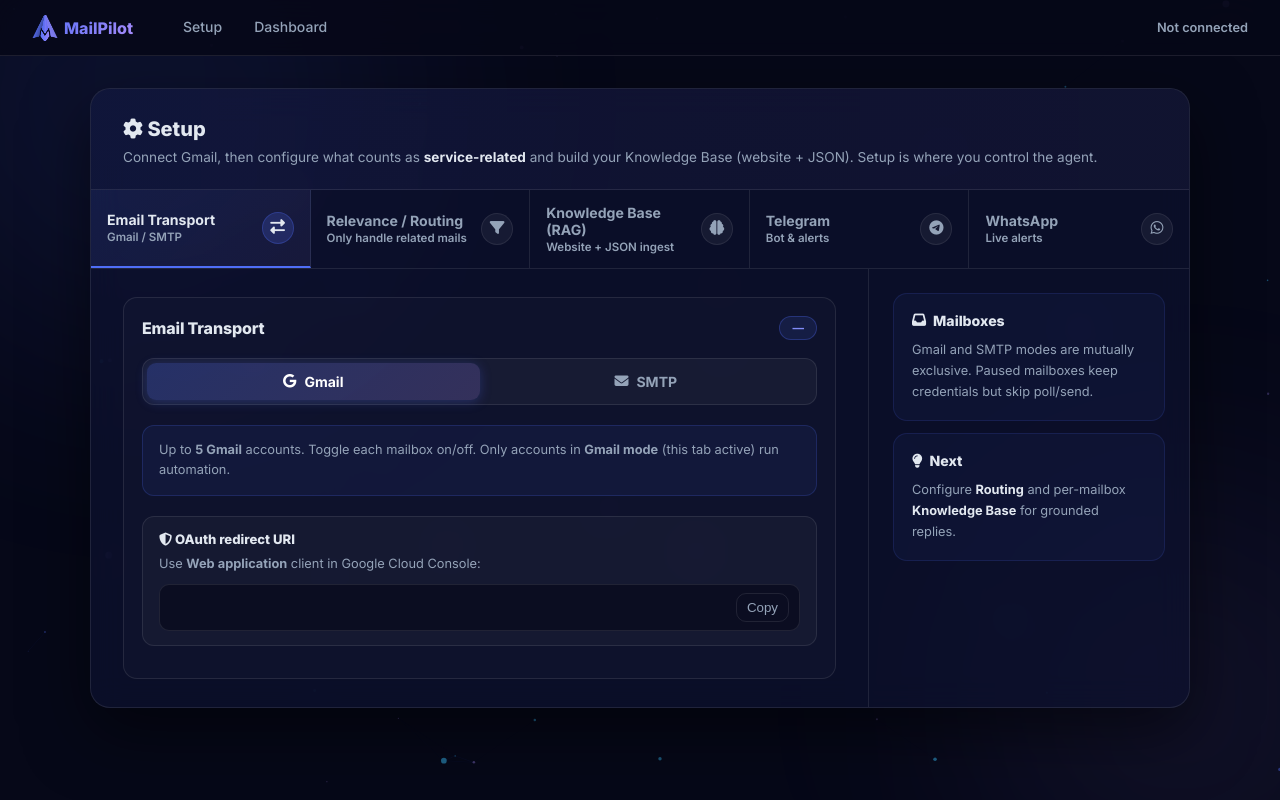
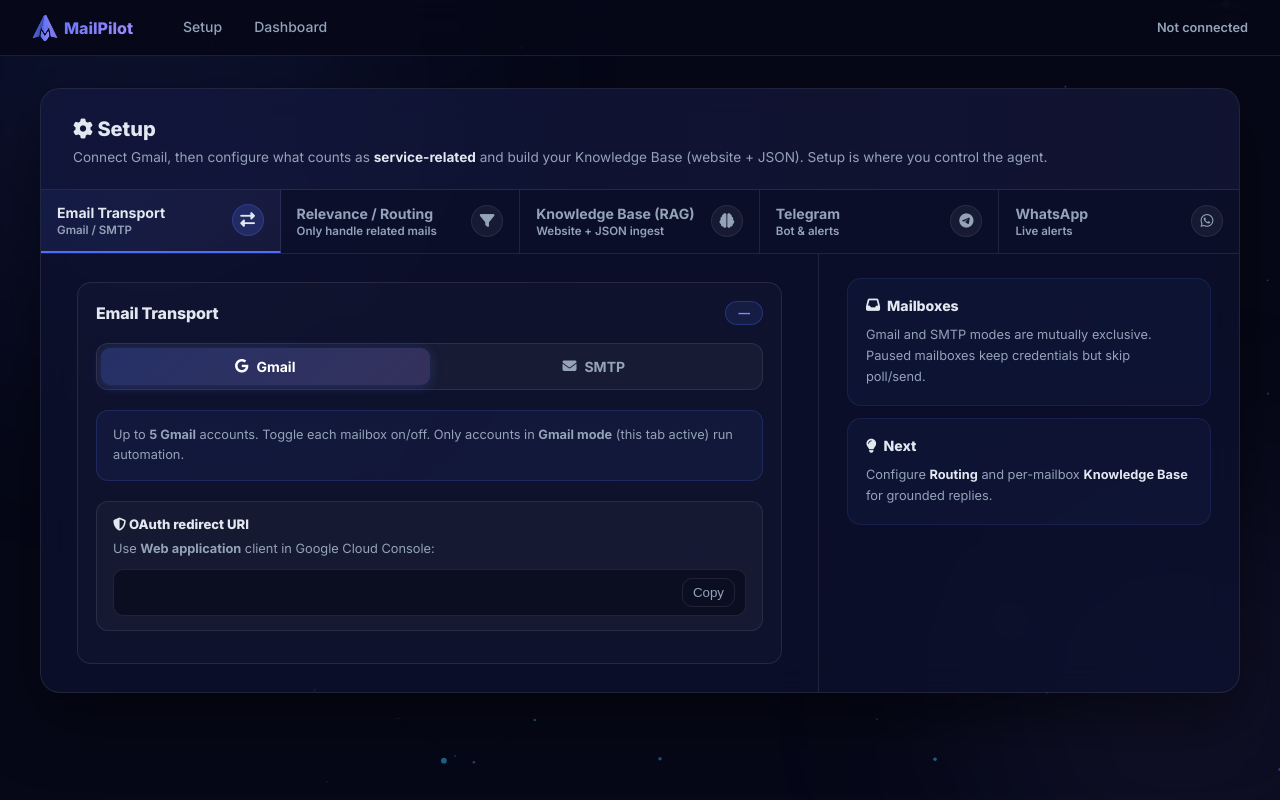
Before and after one commit to TareqazizUday/MailPilot, a Django app: template templates/setup.html in a window 1280 px wide. Run offline with Django 5.2, Linux system fonts and the light colour scheme; the template is opened without the code that fills it, so the values that code supplies are empty.

Commit message:
update s&D

```diff
--- a/templates/setup.html
+++ b/templates/setup.html
@@ -8,7 +8,10 @@
 {% block head_extra %}
   <style>
     /* Match mailpilot_setup.html look */
-    .setup-card{max-width:1100px;margin:0 auto;}
+    .setup-card{max-width:1100px;margin:0 auto;width:100%;}
+    @media(min-width:1200px){
+      .setup-card{max-width:1440px;}
+    }
 
     .main-tabs{display:grid;grid-template-columns:repeat(5,minmax(0,1fr));gap:0;border-bottom:1px solid var(--glass-border);}
     .main-tab{
@@ -40,8 +43,17 @@
     }
 
     .content-grid{display:grid;grid-template-columns:1fr 320px;gap:0;}
+    @media(min-width:1200px){
+      .content-grid{grid-template-columns:minmax(0,1fr) 420px;}
+    }
     .content-main{padding:28px 32px;border-right:1px solid var(--glass-border);}
+    @media(min-width:1200px){
+      .content-main{padding:28px 36px;}
+    }
     .content-aside{padding:24px;}
+    @media(min-width:1200px){
+      .content-aside{padding:24px 28px;}
+    }
     @media(max-width:900px){
       .main-tabs{grid-template-columns:1fr;}
       .content-grid{grid-template-columns:1fr;}
```
Also changed, not shown: templates/dashboard.html (+7 -1 lines).
